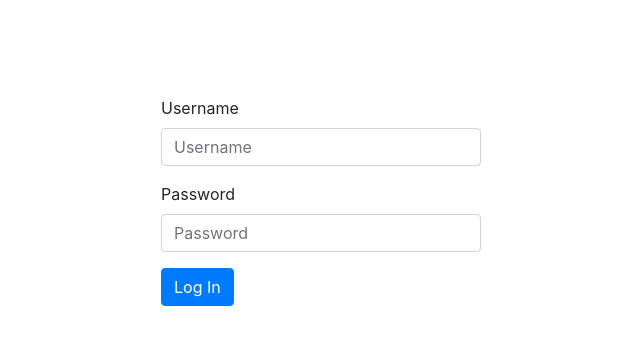
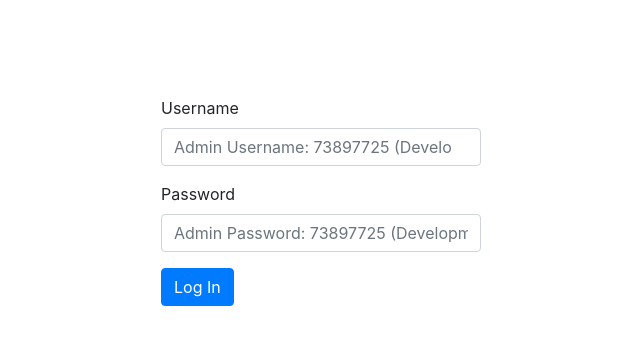
Before and after one commit to fwzfwz/fullstack-aug-g2, a React (Create React App) app: page / in a window 1280 px wide. Shown: the top 344 px of the page, without its empty margins (319-959 px from the left). Built offline with nearby package versions, Linux system fonts and the light colour scheme.

Commit message:
remove old branch and replace

```diff
--- a/src/actions/karyawan/index.js
+++ b/src/actions/karyawan/index.js
@@ -20,7 +20,6 @@ const setKaryawan = () => {
         });
       });
     dispatch(setKaryawans(karyawanList));
-    console.log('state: ', getState());
   };
 };
 
--- a/src/layouts/header.js
+++ b/src/layouts/header.js
@@ -18,7 +18,7 @@ const Header = props => {
     props.logoutKaryawan();
     localStorage.setItem('loggedUser', null);
     localStorage.setItem('loggedKaryawan', null);
-    window.location.reload();
+    history.replace('/');
   };
 
   return (
--- a/src/pages/karyawan/tableKaryawan.js
+++ b/src/pages/karyawan/tableKaryawan.js
@@ -22,7 +22,6 @@ const TableKaryawan = props => {
       </thead>
       <tbody>
         {props.karyawans.map(karyawan => {
-          console.log('adasdad', karyawan);
           return (
             <tr key={karyawan.id}>
               <th>{karyawan.nip}</th>
--- a/src/pages/login.js
+++ b/src/pages/login.js
@@ -72,7 +72,6 @@ const Login = props => {
                 'loggedKaryawan',
                 JSON.stringify(karyawanData)
               );
-              alert(karyawanData);
             });
           history.replace('/cv');
         } else {
@@ -89,7 +88,7 @@ const Login = props => {
           <Form.Label>Username</Form.Label>
           <Form.Control
             type="number"
-            placeholder="Username"
+            placeholder="Admin Username: 73897725 (Development Only)"
             name="username"
             onChange={el => setUsername(el.target.value)}
           />
@@ -99,7 +98,7 @@ const Login = props => {
           <Form.Label>Password</Form.Label>
           <Form.Control
             type="password"
-            placeholder="Password"
+            placeholder="Admin Password: 73897725 (Development only)"
             name="password"
             onChange={el => setPassword(el.target.value)}
           />
@@ -123,5 +122,3 @@ const mapDispatchToProps = dispatch => ({
 });
 
 export default connect(mapStateToProps, mapDispatchToProps)(Login);
-
-//73897725
--- a/src/reducer/karyawans/index.js
+++ b/src/reducer/karyawans/index.js
@@ -1,5 +1,4 @@
 const KaryawansReducer = (state = [], action) => {
-  console.log('asdas', action.payload);
   switch (action.type) {
     case 'SET':
       return action.payload;
```
Also changed, not shown: 1 other file (tests, documents, lock files or other folders).
